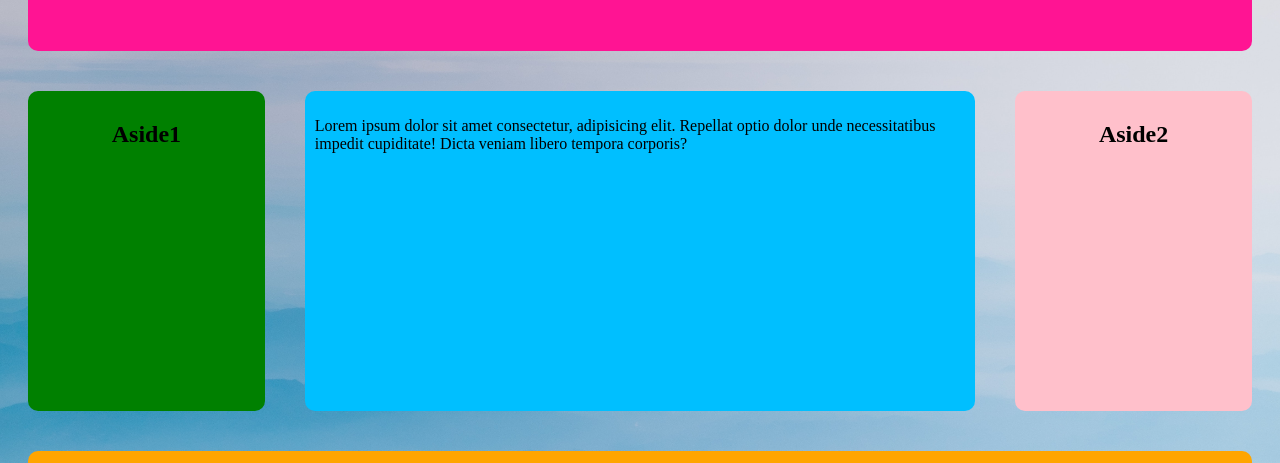
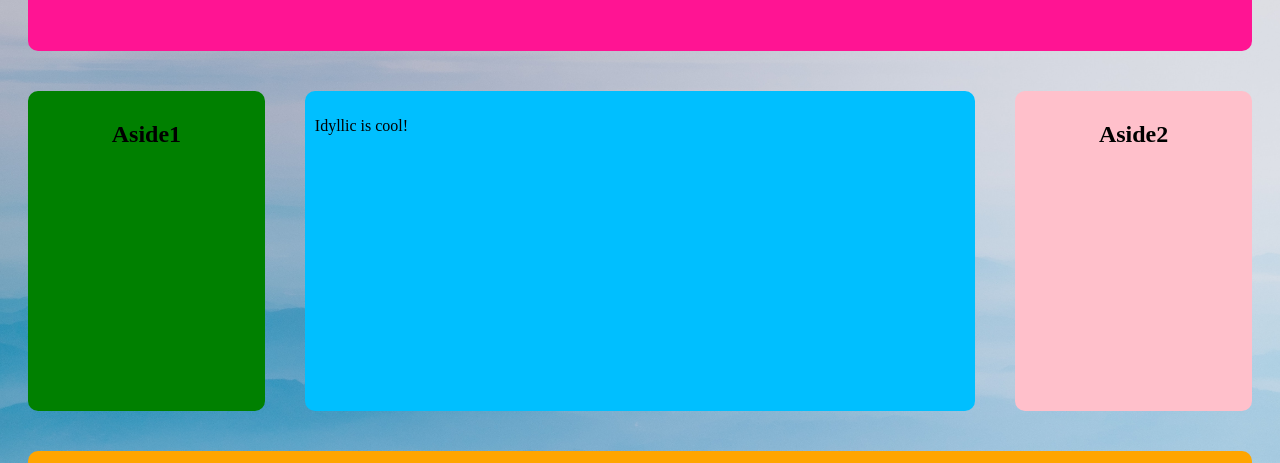
Before and after one commit to CidChoknakawaro/Idyllic.github.io, a plain HTML site: page index.html in a window 1280 px wide. Shown: the part 117-580 px from the top of the page. Drawn offline with Linux system fonts and the light colour scheme.

Commit message:
Update index.html

```diff
--- a/index.html
+++ b/index.html
@@ -10,7 +10,7 @@
             <h1>My Website</h1>
         </header>
         <article class="main">
-            <p>Lorem ipsum dolor sit amet consectetur, adipisicing elit. Repellat optio dolor unde necessitatibus impedit cupiditate! Dicta veniam libero tempora corporis?</p>
+            <p>Idyllic is cool!</p>
         </article>
         <aside class="aside aside1">
             <h1>Aside1</h1>
```
